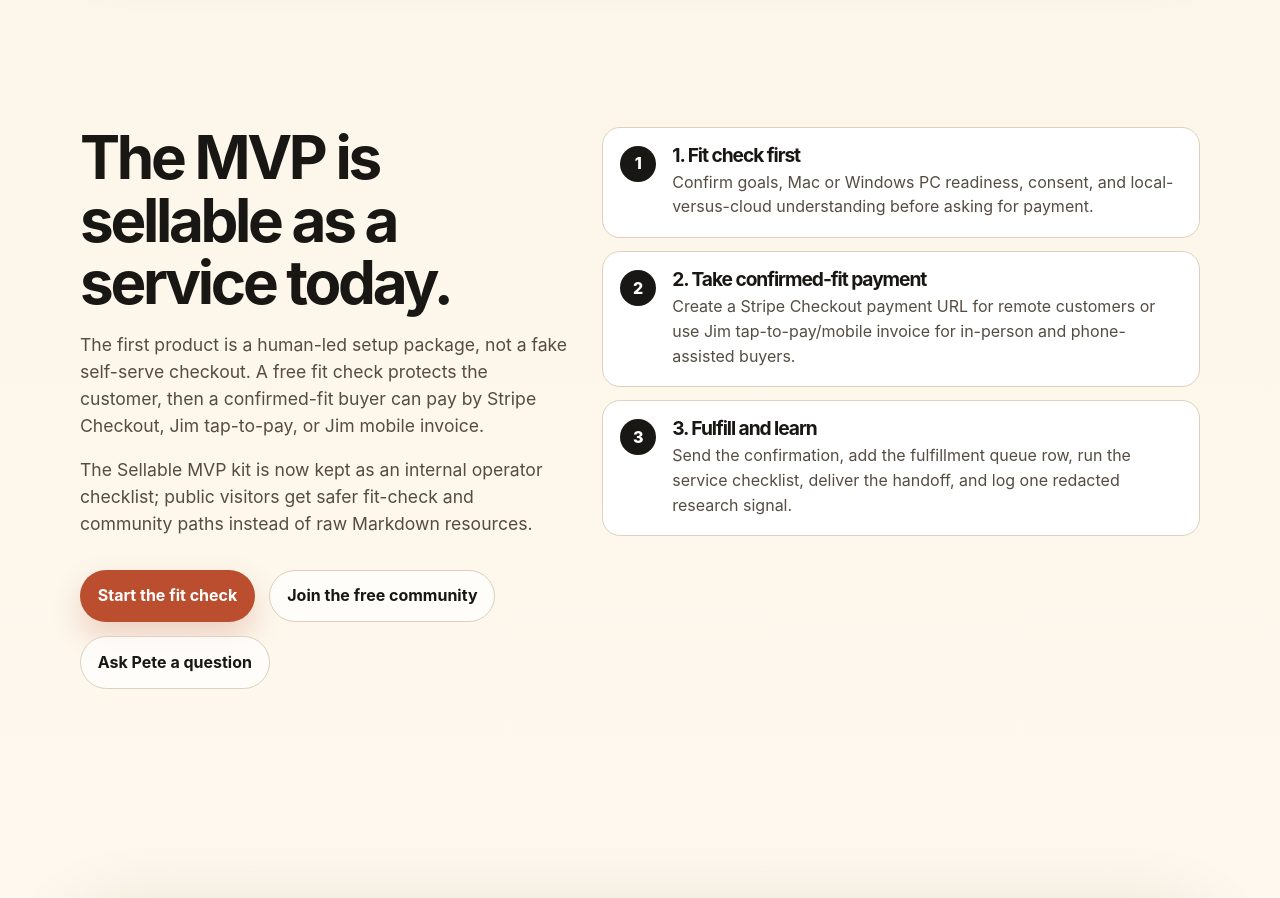
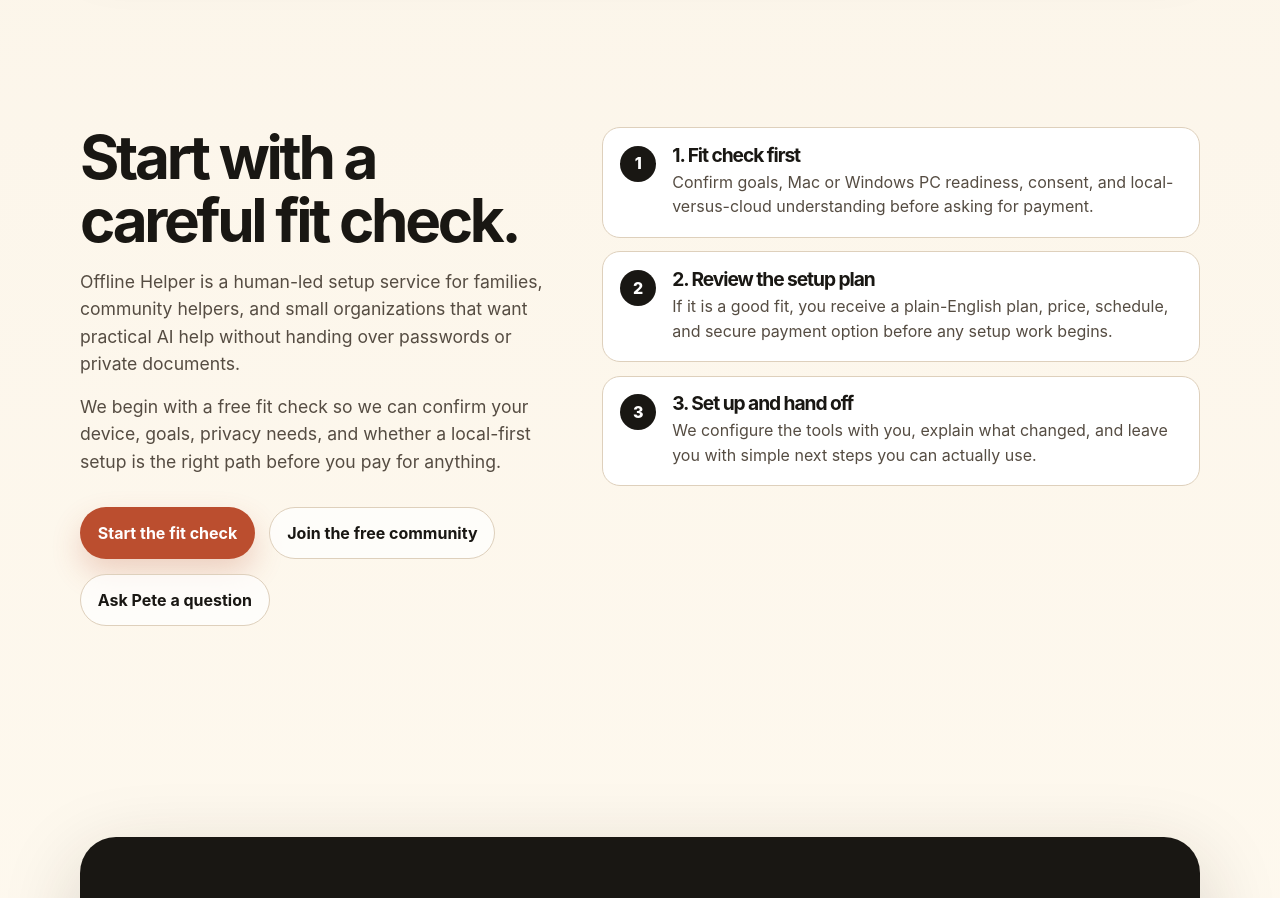
Before and after one commit to Pdbjork/offline-helper-site, a plain HTML site: page index.html in a window 1280 px wide. Shown: the part 5680-6578 px from the top of the page. Drawn offline with Linux system fonts and the light colour scheme.

Commit message:
Make homepage setup copy customer-facing

```diff
--- a/index.html
+++ b/index.html
@@ -808,9 +808,9 @@
     <section id="mvp-kit">
       <div class="wrap split">
         <div class="section-head">
-          <h2>The MVP is sellable as a service today.</h2>
-          <p>The first product is a human-led setup package, not a fake self-serve checkout. A free fit check protects the customer, then a confirmed-fit buyer can pay by Stripe Checkout, Jim tap-to-pay, or Jim mobile invoice.</p>
-          <p class="muted">The Sellable MVP kit is now kept as an internal operator checklist; public visitors get safer fit-check and community paths instead of raw Markdown resources.</p>
+          <h2>Start with a careful fit check.</h2>
+          <p>Offline Helper is a human-led setup service for families, community helpers, and small organizations that want practical AI help without handing over passwords or private documents.</p>
+          <p class="muted">We begin with a free fit check so we can confirm your device, goals, privacy needs, and whether a local-first setup is the right path before you pay for anything.</p>
           <div class="hero-actions">
             <a class="button primary" href="fit-check/index.html">Start the fit check</a>
             <a class="button secondary" href="https://www.skool.com/offline-helper/about">Join the free community</a>
@@ -819,8 +819,8 @@
         </div>
         <div class="steps">
           <article class="step"><div><h3>1. Fit check first</h3><p>Confirm goals, Mac or Windows PC readiness, consent, and local-versus-cloud understanding before asking for payment.</p></div></article>
-          <article class="step"><div><h3>2. Take confirmed-fit payment</h3><p>Create a Stripe Checkout payment URL for remote customers or use Jim tap-to-pay/mobile invoice for in-person and phone-assisted buyers.</p></div></article>
-          <article class="step"><div><h3>3. Fulfill and learn</h3><p>Send the confirmation, add the fulfillment queue row, run the service checklist, deliver the handoff, and log one redacted research signal.</p></div></article>
+          <article class="step"><div><h3>2. Review the setup plan</h3><p>If it is a good fit, you receive a plain-English plan, price, schedule, and secure payment option before any setup work begins.</p></div></article>
+          <article class="step"><div><h3>3. Set up and hand off</h3><p>We configure the tools with you, explain what changed, and leave you with simple next steps you can actually use.</p></div></article>
         </div>
       </div>
     </section>
```
